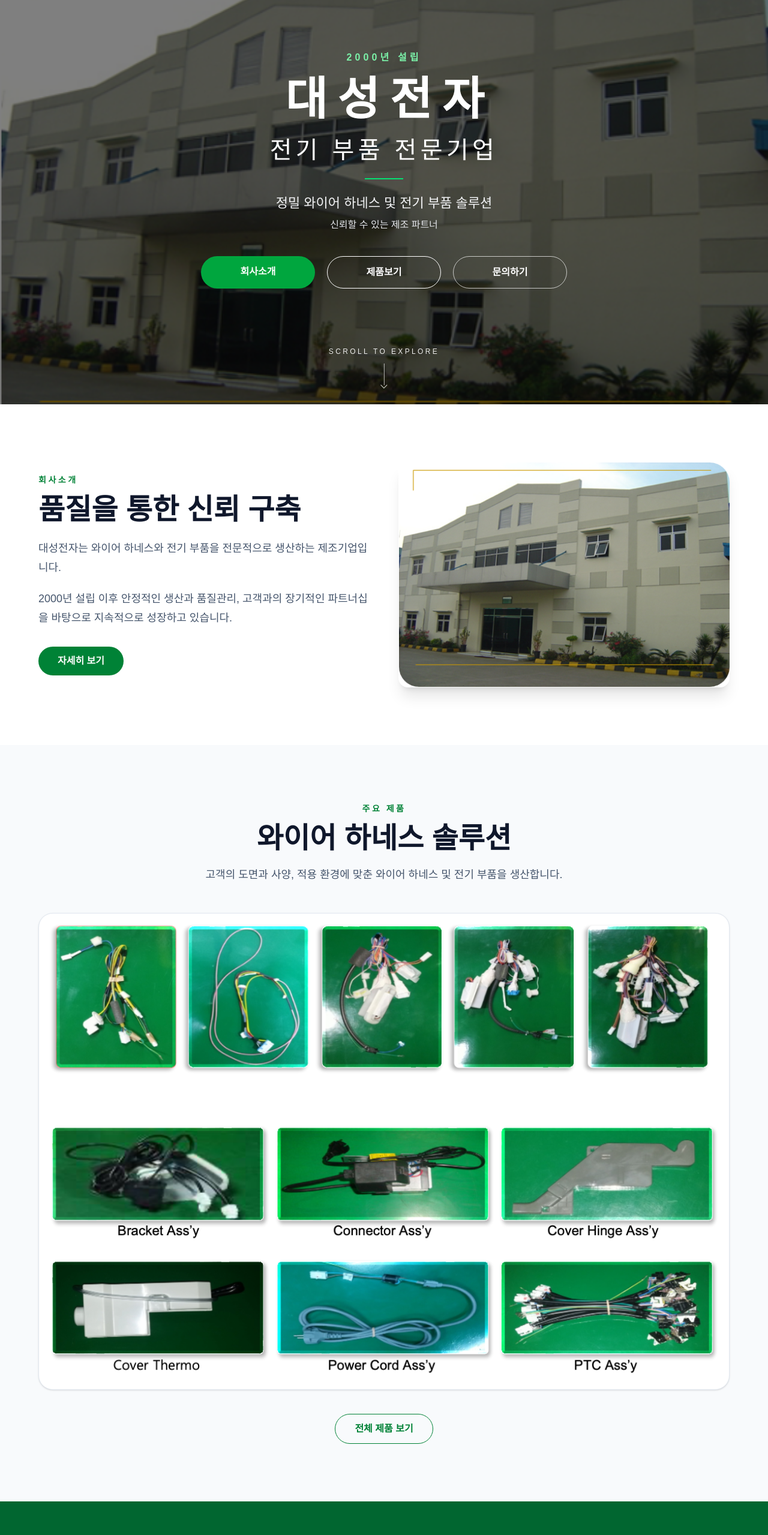
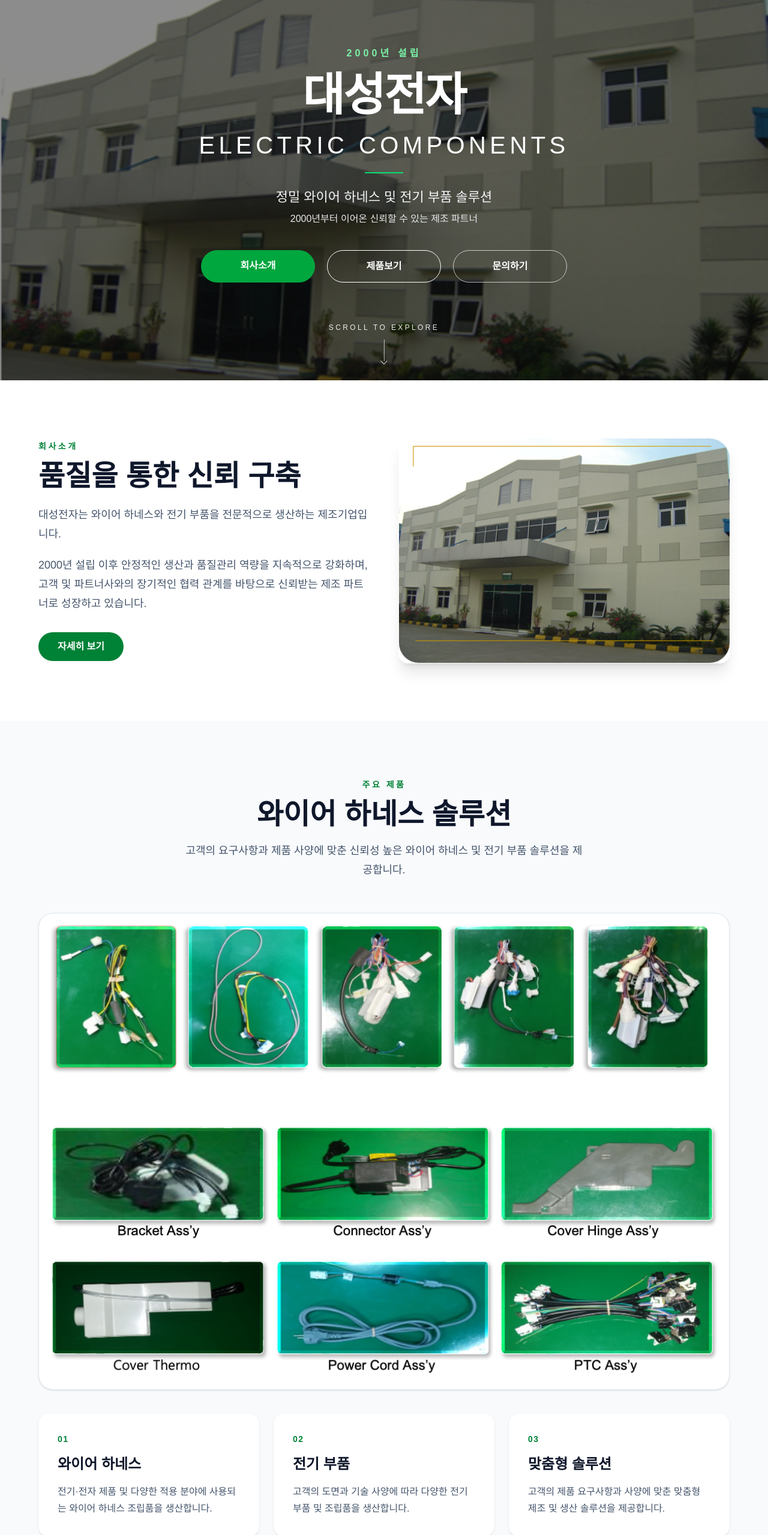
Before and after one commit to whatsupbro7/dsec-website, a Next.js app: page /ko in a window 1280 px wide. Shown: the part 128-2687 px from the top of the page at 60% size. Built offline with nearby package versions, Linux system fonts and the light colour scheme.

Commit message:
Align Korean homepage structure and content with English homepage

```diff
--- a/app/ko/page.tsx
+++ b/app/ko/page.tsx
@@ -1,22 +1,112 @@
 export default function KoreanHome() {
   return (
-    <main className="text-slate-800">
-      <section className="relative min-h-[calc(100vh-96px)] bg-cover bg-center" style={{ backgroundImage: "url('/images/factory.jpg')" }}>
-        <div className="absolute inset-0 bg-black/50" />
-        <div className="relative z-10 flex min-h-[calc(100vh-96px)] items-center justify-center px-6 pb-16 text-center text-white"><div className="-mt-4">
-          <p className="mb-5 text-sm font-semibold uppercase tracking-[0.32em] text-green-300 md:text-base">2000년 설립</p>
-          <h1 className="text-5xl font-bold tracking-tight md:text-[76px]">대 성 전 자</h1>
-          <h2 className="mt-5 text-2xl font-light tracking-[0.16em] md:text-[40px]">전기 부품 전문기업</h2>
-          <div className="mx-auto mt-5 h-[2px] w-16 bg-green-400" />
-          <p className="mx-auto mt-6 max-w-2xl text-lg leading-8 text-gray-100 md:text-[22px]">정밀 와이어 하네스 및 전기 부품 솔루션</p>
-          <p className="mt-2 text-sm text-gray-200 md:text-base">신뢰할 수 있는 제조 파트너</p>
-          <div className="mt-10 flex flex-col justify-center gap-4 sm:flex-row sm:gap-5"><a href="/ko/about" className="min-w-[190px] rounded-full bg-green-600 px-8 py-3.5 font-semibold text-white hover:bg-green-500">회사소개</a><a href="/ko/products" className="min-w-[190px] rounded-full border border-white px-8 py-3.5 font-semibold text-white hover:bg-white hover:text-green-800">제품보기</a><a href="/ko/contact" className="min-w-[190px] rounded-full border border-white/70 px-8 py-3.5 font-semibold text-white hover:bg-white hover:text-green-800">문의하기</a></div>
-        </div></div>
-        <div className="absolute bottom-7 left-1/2 z-10 -translate-x-1/2 text-center text-white"><p className="text-xs uppercase tracking-[0.28em] opacity-90">SCROLL TO EXPLORE</p><div className="mx-auto mt-3 h-9 w-px bg-white/70" /><div className="mx-auto -mt-1 h-2 w-2 rotate-45 border-b border-r border-white/80" /></div>
+    <>
+      {/* HERO */}
+      <main
+        className="relative min-h-[calc(100vh-136px)] bg-cover bg-center"
+        style={{ backgroundImage: "url('/images/factory.jpg')" }}
+      >
+        <div className="absolute inset-0 bg-black/45" />
+        <div className="relative z-10 flex min-h-[calc(100vh-136px)] items-center justify-center px-6 pb-12 text-center text-white">
+          <div className="-mt-2">
+            <p className="mb-5 text-sm font-semibold uppercase tracking-[0.32em] text-green-300 md:text-base">2000년 설립</p>
+            <h1 className="text-5xl font-bold tracking-tight md:text-[76px] md:leading-none">대성전자</h1>
+            <h2 className="mt-5 text-2xl font-light tracking-[0.16em] md:text-[40px] md:leading-tight">ELECTRIC COMPONENTS</h2>
+            <div className="mx-auto mt-5 h-[2px] w-16 bg-green-400" />
+            <p className="mx-auto mt-6 max-w-2xl text-lg leading-8 text-gray-100 md:text-[22px]">정밀 와이어 하네스 및 전기 부품 솔루션</p>
+            <p className="mt-2 text-sm text-gray-200 md:text-base">2000년부터 이어온 신뢰할 수 있는 제조 파트너</p>
+            <div className="mt-10 flex flex-col justify-center gap-4 sm:flex-row sm:gap-5">
+              <a href="/ko/about" className="min-w-[190px] rounded-full bg-green-600 px-8 py-3.5 font-semibold text-white transition hover:bg-green-500">회사소개</a>
+              <a href="/ko/products" className="min-w-[190px] rounded-full border border-white px-8 py-3.5 font-semibold text-white transition hover:bg-white hover:text-green-800">제품보기</a>
+              <a href="/ko/contact" className="min-w-[190px] rounded-full border border-white/70 px-8 py-3.5 font-semibold text-white transition hover:bg-white hover:text-green-800">문의하기</a>
+            </div>
+          </div>
+        </div>
+        <div className="absolute bottom-7 left-1/2 z-10 -translate-x-1/2 text-center text-white">
+          <p className="text-xs uppercase tracking-[0.28em] opacity-90">SCROLL TO EXPLORE</p>
+          <div className="mx-auto mt-3 h-9 w-px bg-white/70" />
+          <div className="mx-auto -mt-1 h-2 w-2 rotate-45 border-b border-r border-white/80" />
+        </div>
+      </main>
+
+      {/* COMPANY INTRODUCTION */}
+      <section className="bg-white px-6 py-24">
+        <div className="mx-auto max-w-6xl">
+          <div className="grid gap-12 md:grid-cols-2 md:items-center">
+            <div>
+              <p className="text-sm font-semibold uppercase tracking-[0.25em] text-green-700">회사소개</p>
+              <h2 className="mt-4 text-4xl font-bold text-slate-900 md:text-5xl">품질을 통한 신뢰 구축</h2>
+              <p className="mt-6 text-lg leading-8 text-slate-600">대성전자는 와이어 하네스와 전기 부품을 전문적으로 생산하는 제조기업입니다.</p>
+              <p className="mt-5 text-lg leading-8 text-slate-600">2000년 설립 이후 안정적인 생산과 품질관리 역량을 지속적으로 강화하며, 고객 및 파트너사와의 장기적인 협력 관계를 바탕으로 신뢰받는 제조 파트너로 성장하고 있습니다.</p>
+              <a href="/ko/about" className="mt-8 inline-block rounded-full bg-green-700 px-8 py-3 font-semibold text-white transition hover:bg-green-800">자세히 보기</a>
+            </div>
+            <div className="overflow-hidden rounded-2xl shadow-xl">
+              <img src="/images/factory.jpg" alt="대성전자 제조 공장" className="h-full min-h-[360px] w-full object-cover" />
+            </div>
+          </div>
+        </div>
       </section>
-      <section className="bg-white px-6 py-24"><div className="mx-auto grid max-w-6xl gap-12 md:grid-cols-2 md:items-center"><div><p className="text-sm font-semibold uppercase tracking-[0.25em] text-green-700">회사소개</p><h2 className="mt-4 text-4xl font-bold text-slate-900 md:text-5xl">품질을 통한 신뢰 구축</h2><p className="mt-6 text-lg leading-8 text-slate-600">대성전자는 와이어 하네스와 전기 부품을 전문적으로 생산하는 제조기업입니다.</p><p className="mt-5 text-lg leading-8 text-slate-600">2000년 설립 이후 안정적인 생산과 품질관리, 고객과의 장기적인 파트너십을 바탕으로 지속적으로 성장하고 있습니다.</p><a href="/ko/about" className="mt-8 inline-block rounded-full bg-green-700 px-8 py-3 font-semibold text-white hover:bg-green-800">자세히 보기</a></div><div className="overflow-hidden rounded-2xl shadow-xl"><img src="/images/factory.jpg" alt="대성전자 공장" className="h-full min-h-[360px] w-full object-cover" /></div></div></section>
-      <section className="bg-slate-50 px-6 py-24"><div className="mx-auto max-w-6xl text-center"><p className="text-sm font-semibold uppercase tracking-[0.25em] text-green-700">주요 제품</p><h2 className="mt-4 text-4xl font-bold text-slate-900 md:text-5xl">와이어 하네스 솔루션</h2><p className="mx-auto mt-5 max-w-2xl text-lg leading-8 text-slate-600">고객의 도면과 사양, 적용 환경에 맞춘 와이어 하네스 및 전기 부품을 생산합니다.</p><div className="mt-12 overflow-hidden rounded-3xl border border-slate-200 bg-white p-3 shadow-sm"><img src="/images/products/products.png" alt="대성전자 실제 제품" className="h-auto w-full rounded-2xl object-contain" /></div><a href="/ko/products" className="mt-10 inline-block rounded-full border border-green-700 px-8 py-3 font-semibold text-green-700 hover:bg-green-700 hover:text-white">전체 제품 보기</a></div></section>
-      <section className="bg-green-800 px-6 py-24 text-white"><div className="mx-auto max-w-6xl text-center"><p className="text-sm font-semibold uppercase tracking-[0.25em] text-green-300">품질경영</p><h2 className="mt-4 text-4xl font-bold md:text-5xl">품질은 최우선입니다</h2><p className="mx-auto mt-6 max-w-2xl text-lg leading-8 text-green-50">입고검사부터 공정관리, 최종검사까지 전 생산과정에서 안정적인 품질을 관리합니다.</p><a href="/ko/quality" className="mt-8 inline-block rounded-full bg-white px-8 py-3 font-semibold text-green-800 hover:bg-green-50">품질관리 보기</a></div></section>
-    </main>
+
+      {/* OUR PRODUCTS */}
+      <section className="bg-slate-50 px-6 py-24">
+        <div className="mx-auto max-w-6xl">
+          <div className="text-center">
+            <p className="text-sm font-semibold uppercase tracking-[0.25em] text-green-700">주요 제품</p>
+            <h2 className="mt-4 text-4xl font-bold text-slate-900 md:text-5xl">와이어 하네스 솔루션</h2>
+            <p className="mx-auto mt-5 max-w-2xl text-lg leading-8 text-slate-600">고객의 요구사항과 제품 사양에 맞춘 신뢰성 높은 와이어 하네스 및 전기 부품 솔루션을 제공합니다.</p>
+          </div>
+          <div className="mt-14 overflow-hidden rounded-3xl border border-slate-200 bg-white p-3 shadow-sm">
+            <img src="/images/products/products.png" alt="대성전자 와이어 하네스 및 전기 부품 제품 포트폴리오" className="h-auto w-full rounded-2xl object-contain" />
+          </div>
+          <div className="mt-10 grid gap-6 md:grid-cols-3">
+            <div className="rounded-2xl bg-white p-8 shadow-sm transition hover:-translate-y-1 hover:shadow-lg">
+              <p className="text-sm font-semibold tracking-widest text-green-700">01</p>
+              <h3 className="mt-4 text-2xl font-bold text-slate-900">와이어 하네스</h3>
+              <p className="mt-4 leading-7 text-slate-600">전기·전자 제품 및 다양한 적용 분야에 사용되는 와이어 하네스 조립품을 생산합니다.</p>
+            </div>
+            <div className="rounded-2xl bg-white p-8 shadow-sm transition hover:-translate-y-1 hover:shadow-lg">
+              <p className="text-sm font-semibold tracking-widest text-green-700">02</p>
+              <h3 className="mt-4 text-2xl font-bold text-slate-900">전기 부품</h3>
+              <p className="mt-4 leading-7 text-slate-600">고객의 도면과 기술 사양에 따라 다양한 전기 부품 및 조립품을 생산합니다.</p>
+            </div>
+            <div className="rounded-2xl bg-white p-8 shadow-sm transition hover:-translate-y-1 hover:shadow-lg">
+              <p className="text-sm font-semibold tracking-widest text-green-700">03</p>
+              <h3 className="mt-4 text-2xl font-bold text-slate-900">맞춤형 솔루션</h3>
+              <p className="mt-4 leading-7 text-slate-600">고객의 제품 요구사항과 사양에 맞춘 맞춤형 제조 및 생산 솔루션을 제공합니다.</p>
+            </div>
+          </div>
+          <div className="mt-12 text-center">
+            <a href="/ko/products" className="inline-block rounded-full border border-green-700 px-8 py-3 font-semibold text-green-700 transition hover:bg-green-700 hover:text-white">전체 제품 보기</a>
+          </div>
+        </div>
+      </section>
+
+      {/* QUALITY */}
+      <section className="bg-green-800 px-6 py-24 text-white">
+        <div className="mx-auto max-w-6xl">
+          <div className="grid gap-12 md:grid-cols-2 md:items-center">
+            <div>
+              <p className="text-sm font-semibold uppercase tracking-[0.25em] text-green-300">품질 및 신뢰성</p>
+              <h2 className="mt-4 text-4xl font-bold md:text-5xl">품질을 최우선으로 합니다</h2>
+              <p className="mt-6 text-lg leading-8 text-green-50">원자재 입고부터 생산공정 관리, 최종검사 및 출하까지 전 과정에서 일관된 품질을 유지하기 위해 체계적으로 관리합니다.</p>
+              <a href="/ko/quality" className="mt-8 inline-block rounded-full bg-white px-8 py-3 font-semibold text-green-800 transition hover:bg-green-50">품질관리 보기</a>
+            </div>
+            <div className="grid gap-5 sm:grid-cols-3 md:grid-cols-1">
+              <div className="rounded-2xl border border-white/20 bg-white/10 p-6"><p className="text-3xl font-bold">01</p><p className="mt-2 font-semibold">입고검사</p></div>
+              <div className="rounded-2xl border border-white/20 bg-white/10 p-6"><p className="text-3xl font-bold">02</p><p className="mt-2 font-semibold">공정관리</p></div>
+              <div className="rounded-2xl border border-white/20 bg-white/10 p-6"><p className="text-3xl font-bold">03</p><p className="mt-2 font-semibold">최종검사</p></div>
+            </div>
+          </div>
+        </div>
+      </section>
+
+      {/* FINAL CTA */}
+      <section className="bg-white px-6 py-20 text-center">
+        <p className="text-sm font-semibold uppercase tracking-[0.25em] text-green-700">함께 일하는 파트너</p>
+        <h2 className="mt-4 text-4xl font-bold text-slate-900 md:text-5xl">신뢰할 수 있는 제조 파트너</h2>
+        <p className="mx-auto mt-5 max-w-2xl text-lg leading-8 text-slate-600">대성전자에 와이어 하네스, 전기 부품 및 맞춤형 제조 솔루션에 대해 문의해 주세요.</p>
+        <a href="/ko/contact" className="mt-8 inline-block rounded-full bg-green-700 px-10 py-4 font-semibold text-white transition hover:bg-green-800">문의하기</a>
+      </section>
+    </>
   );
 }
```
